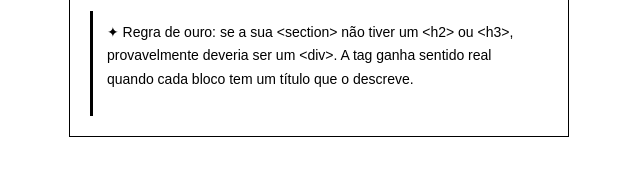
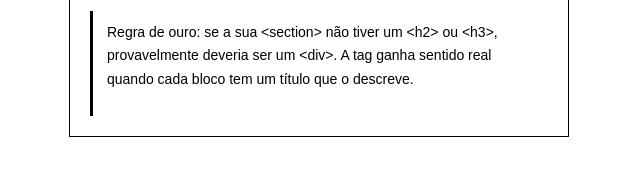
Before and after one commit to davi-ciel/Site-Tag-Section, a plain HTML site: page index.html in a window 1280 px wide. Both pictures are taken after a click on the link "<section>". Shown: the part 981-1172 px from the top of the page, 411-1051 px from the left. Drawn offline with Linux system fonts and the light colour scheme.

Commit message:
Remove unnecessary symbols from paragraph text

```diff
--- a/index.html
+++ b/index.html
@@ -504,7 +504,7 @@
 &lt;/section&gt;</div>
           <p>Onde usar: capítulos de um artigo, abas de conteúdo, grupos de features, áreas temáticas distintas numa página.</p>
           <div class="dica-section">
-            <p>✦ Regra de ouro: se a sua &lt;section&gt; não tiver um &lt;h2&gt; ou &lt;h3&gt;, provavelmente deveria ser um &lt;div&gt;. A tag ganha sentido real quando cada bloco tem um título que o descreve.</p>
+            <p>Regra de ouro: se a sua &lt;section&gt; não tiver um &lt;h2&gt; ou &lt;h3&gt;, provavelmente deveria ser um &lt;div&gt;. A tag ganha sentido real quando cada bloco tem um título que o descreve.</p>
           </div>
         </div>
 
```
